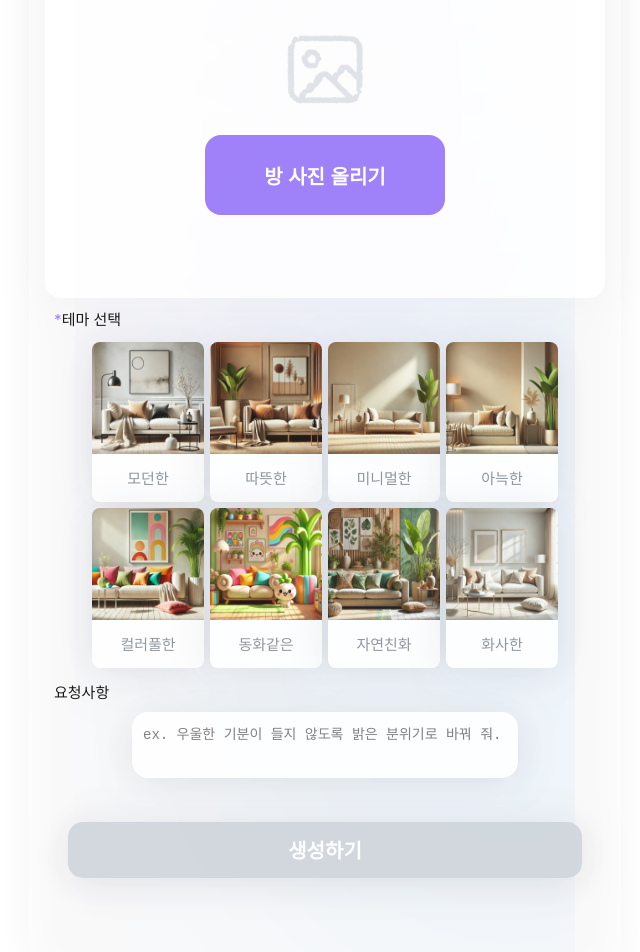
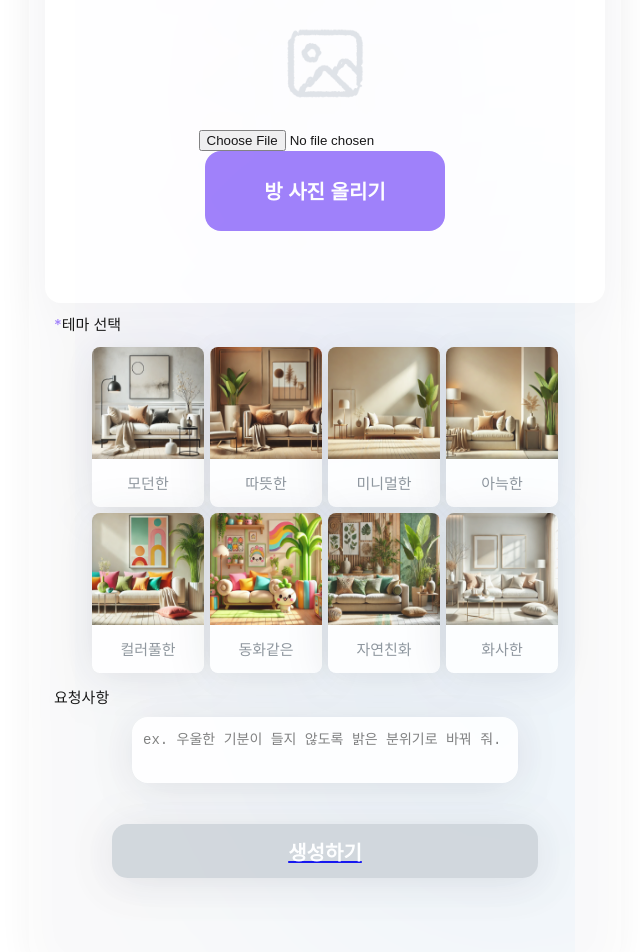
Before and after one commit to BangGguJaengE/frontend-web, a React (Create React App) app: page / in a window 1280 px wide. Shown: the part 580-1532 px from the top of the page, without its empty margins (315-955 px from the left). Built offline with nearby package versions, Linux system fonts and the light colour scheme.

Commit message:
feat: link, complete page

```diff
--- a/src/App.js
+++ b/src/App.js
@@ -1,4 +1,5 @@
 import Main from "./pages/Main";
+import Complete from "./pages/Complete";
 // import Loading from "./pages/Loading";
 import { BrowserRouter as Router, Routes, Route } from "react-router-dom";
 import React from "react";
@@ -9,6 +10,7 @@ function App() {
     <Router>
       <Routes>
         <Route path="/" element={<Main />} />
+        <Route path="/complete" element={<Complete />} />
       </Routes>
     </Router>
   );
--- a/src/pages/Complete.js
+++ b/src/pages/Complete.js
@@ -0,0 +1,13 @@
+import React, { useState, useRef } from "react";
+import { Link } from "react-router-dom";
+import "../css/container.scss";
+
+const Complete = () => {
+  return (
+    <>
+      <div className="container">hihi</div>
+    </>
+  );
+};
+
+export default Complete;
--- a/src/pages/Main.js
+++ b/src/pages/Main.js
@@ -1,7 +1,6 @@
-import React, { useState } from "react";
+import React, { useState, useRef } from "react";
 import { Link } from "react-router-dom";
 import "../css/container.scss";
-import bg from "../img/bg-img.png";
 import logo from "../img/home-icon.png";
 import uploadIcon from "../img/gallery-icon.png";
 import modernImg from "../img/modern-img.png";
@@ -14,7 +13,19 @@ import planeriorImg from "../img/planterior-img.png";
 import brightImg from "../img/bright-img.png";
 
 const Main = () => {
+  const selectFile = useRef("");
+  const [imgFile, setImgFile] = useState("");
   //   const [prompt, setPrompt] = useState("");
+
+  const saveImgFile = () => {
+    const file = selectFile.current.files[0];
+    const reader = new FileReader();
+    reader.readAsDataURL(file);
+    reader.onloadend = () => {
+      setImgFile(reader.result);
+    };
+  };
+
   return (
     <>
       <div className="container">
@@ -26,7 +37,10 @@ const Main = () => {
           <span style={{ color: "#9775FA" }}>빵꾸집꾸</span>에게 맡겨보세요!
         </div>
         <div className="upload-container">
-          <button className="upload-button">
+          <button
+            className="upload-button"
+            onClick={() => selectFile.current.click()}
+          >
             <div className="upload-icon-image-container">
               <img
                 className="upload-icon-image"
@@ -34,6 +48,7 @@ const Main = () => {
                 alt="uploadIcon"
               />
             </div>
+            <input type="file" ref={selectFile} />
             <div className="inner-button">
               <div className="inner-button-text">방 사진 올리기</div>
             </div>
@@ -138,9 +153,11 @@ const Main = () => {
             className="text-input"
             placeholder="ex. 우울한 기분이 들지 않도록 밝은 분위기로 바꿔 줘."
           />
-          <div className="generate-button">
-            <div className="inner-button-text">생성하기</div>
-          </div>
+          <Link to="/complete">
+            <button className="generate-button">
+              <div className="inner-button-text">생성하기</div>
+            </button>
+          </Link>
         </div>
       </div>
     </>
```
Also changed, not shown: public/index.html (+1 -22 lines), 1 other file (tests, documents, lock files or other folders).
